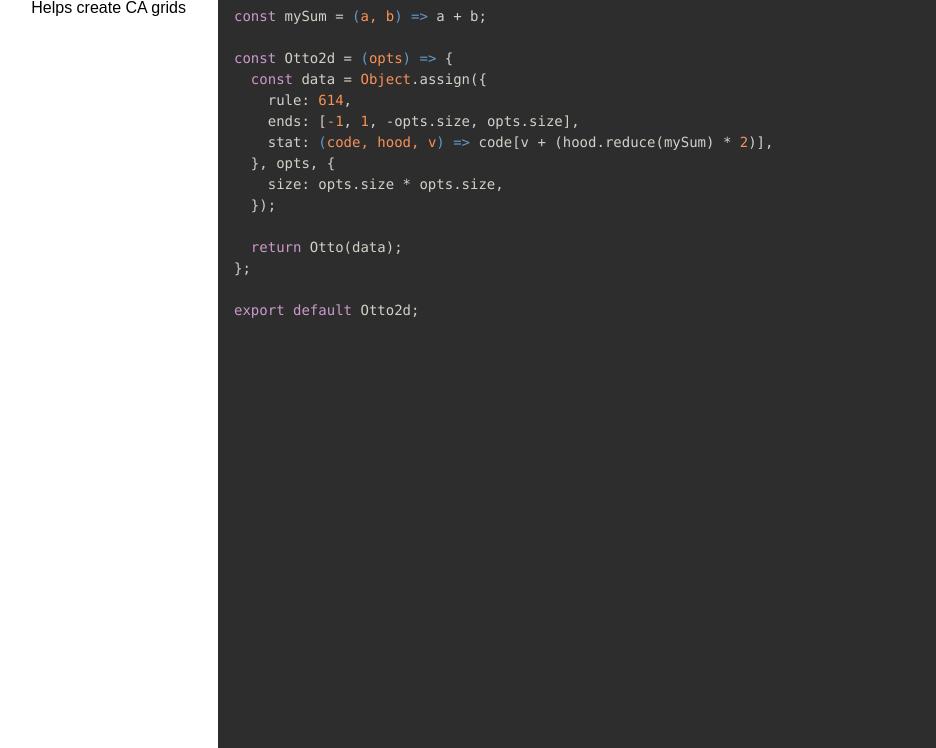
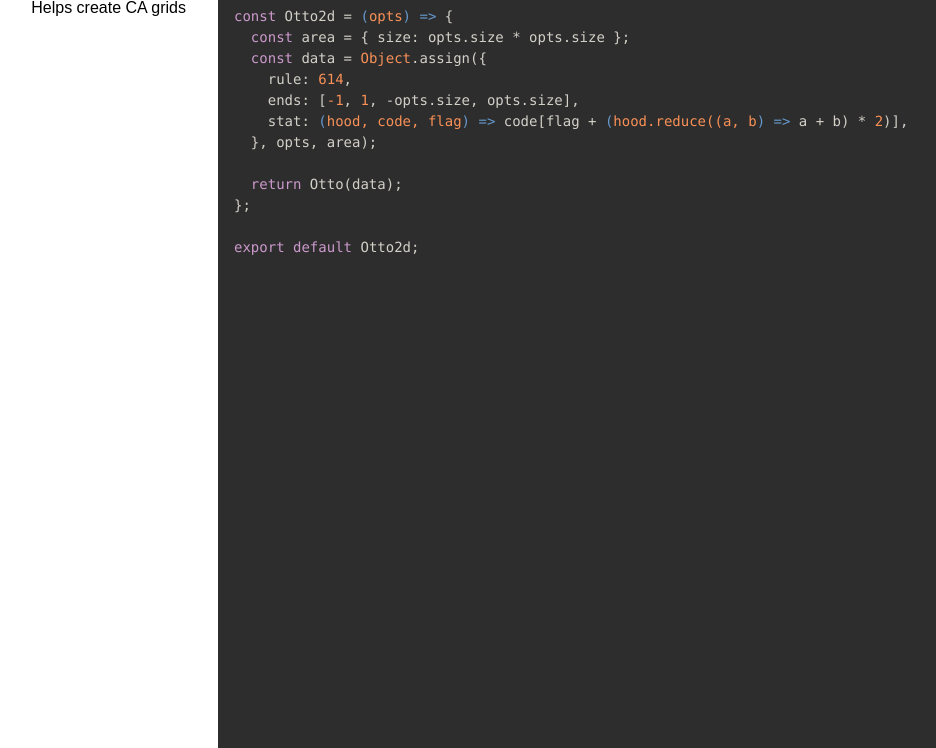
Before and after one commit to thewhodidthis/otto-2d, a website: page docs/index.html in a window 1280 px wide. Shown: the part 52-800 px from the top of the page, without its empty margins (294-1230 px from the left). Drawn offline with Linux system fonts and the light colour scheme.

Commit message:
docs: rebuild

```diff
--- a/docs/index.html
+++ b/docs/index.html
@@ -34,16 +34,13 @@
           <div class="content"><div class='highlight'><pre>
 <span class="hljs-keyword">import</span> Otto <span class="hljs-keyword">from</span> <span class="hljs-string">'@thewhodidthis/otto'</span>;
 
-<span class="hljs-keyword">const</span> mySum = <span class="hljs-function">(<span class="hljs-params">a, b</span>) =&gt;</span> a + b;
-
 <span class="hljs-keyword">const</span> Otto2d = <span class="hljs-function">(<span class="hljs-params">opts</span>) =&gt;</span> {
+  <span class="hljs-keyword">const</span> area = { <span class="hljs-attr">size</span>: opts.size * opts.size };
   <span class="hljs-keyword">const</span> data = <span class="hljs-built_in">Object</span>.assign({
     <span class="hljs-attr">rule</span>: <span class="hljs-number">614</span>,
     <span class="hljs-attr">ends</span>: [<span class="hljs-number">-1</span>, <span class="hljs-number">1</span>, -opts.size, opts.size],
-    <span class="hljs-attr">stat</span>: <span class="hljs-function">(<span class="hljs-params">code, hood, v</span>) =&gt;</span> code[v + (hood.reduce(mySum) * <span class="hljs-number">2</span>)],
-  }, opts, {
-    <span class="hljs-attr">size</span>: opts.size * opts.size,
-  });
+    <span class="hljs-attr">stat</span>: <span class="hljs-function">(<span class="hljs-params">hood, code, flag</span>) =&gt;</span> code[flag + <span class="hljs-function">(<span class="hljs-params">hood.reduce((a, b</span>) =&gt;</span> a + b) * <span class="hljs-number">2</span>)],
+  }, opts, area);
 
   <span class="hljs-keyword">return</span> Otto(data);
 };
```
